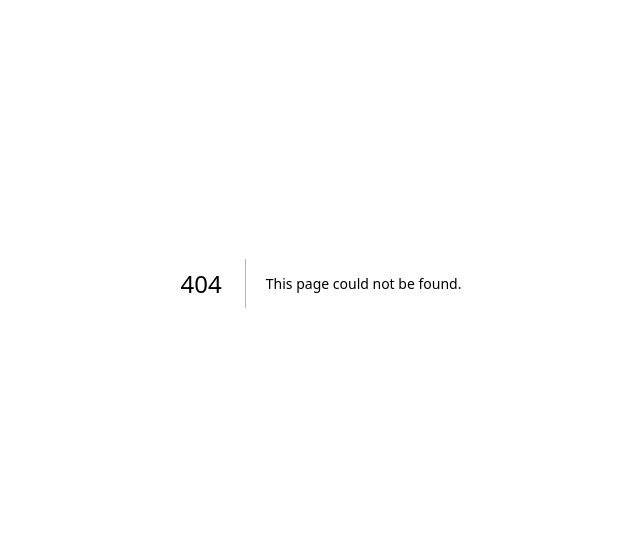
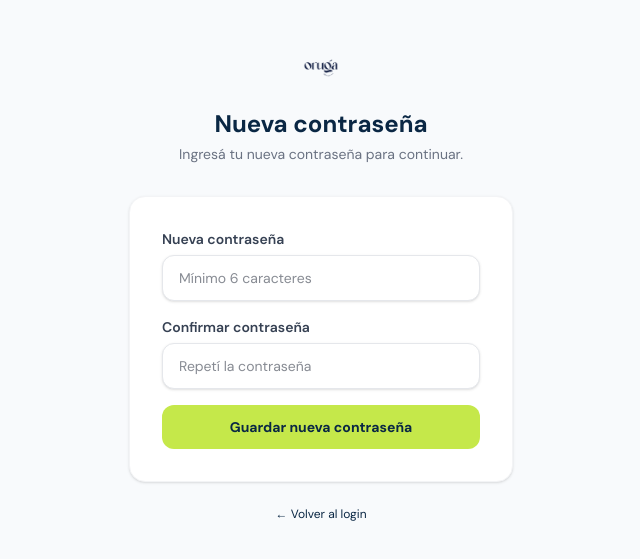
Before and after one commit to caballerodc10-cpu/sistema-de-membresia, a Next.js app: page /reset-password in a window 1280 px wide. Before the commit this address had no page. Shown: the part 117-676 px from the top of the page, without its empty margins (319-959 px from the left). Built offline with nearby package versions, Linux system fonts and the light colour scheme.

Commit message:
feat: agregar pagina reset-password para restablecer contrasena

```diff
--- /dev/null
+++ b/app/(auth)/reset-password/page.tsx
@@ -0,0 +1,113 @@
+'use client'
+
+import { useState, useEffect } from 'react'
+import { useRouter } from 'next/navigation'
+import Image from 'next/image'
+import { createClient } from '@/lib/supabase'
+
+export default function ResetPasswordPage() {
+const router = useRouter()
+const [password, setPassword] = useState('')
+const [confirm, setConfirm] = useState('')
+const [loading, setLoading] = useState(false)
+const [error, setError] = useState('')
+const [success, setSuccess] = useState(false)
+
+useEffect(() => {
+// Supabase maneja el token del hash automáticamente
+}, [])
+
+async function handleReset(e: React.FormEvent) {
+e.preventDefault()
+if (password !== confirm) {
+setError('Las contraseñas no coinciden.')
+return
+}
+if (password.length < 6) {
+setError('La contraseña debe tener al menos 6 caracteres.')
+return
+}
+setLoading(true)
+setError('')
+const supabase = createClient()
+const { error } = await supabase.auth.updateUser({ password })
+if (error) {
+setError('No se pudo actualizar la contraseña. El link puede haber expirado.')
+} else {
+setSuccess(true)
+setTimeout(() => router.push('/login'), 3000)
+}
+setLoading(false)
+}
+
+return (
+<div className="min-h-screen flex items-center justify-center px-4" style={{ background: '#f8fafc' }}>
+<div className="w-full max-w-sm">
+<div className="text-center mb-8">
+<div className="relative w-40 h-12 mx-auto mb-4">
+<Image
+src="/logo/logo-oruga-sin-fondo.png"
+alt="Oruga Cowork"
+fill
+className="object-contain"
+style={{ filter: 'brightness(0) saturate(100%) invert(12%) sepia(50%) saturate(800%) hue-rotate(188deg)' }}
+/>
+</div>
+<h1 className="text-2xl font-black" style={{ color: '#0a2744' }}>Nueva contraseña</h1>
+<p className="text-gray-500 text-sm mt-1">Ingresá tu nueva contraseña para continuar.</p>
+</div>
+
+{success ? (
+<div className="rounded-2xl bg-green-50 border border-green-200 px-6 py-8 text-center">
+<div className="text-4xl mb-3">✅</div>
+<p className="text-green-700 font-bold text-lg">¡Contraseña actualizada!</p>
+<p className="text-green-600 text-sm mt-1">Redirigiendo al login...</p>
+</div>
+) : (
+<form onSubmit={handleReset} className="bg-white rounded-2xl shadow-sm border border-gray-100 p-8 space-y-4">
+<div>
+<label className="block text-sm font-semibold text-gray-700 mb-1.5">Nueva contraseña</label>
+<input
+type="password"
+value={password}
+onChange={e => setPassword(e.target.value)}
+required
+minLength={6}
+placeholder="Mínimo 6 caracteres"
+className="w-full px-4 py-3 border border-gray-200 rounded-xl focus:outline-none focus:ring-2 text-gray-900 bg-white shadow-sm text-sm"
+/>
+</div>
+<div>
+<label className="block text-sm font-semibold text-gray-700 mb-1.5">Confirmar contraseña</label>
+<input
+type="password"
+value={confirm}
+onChange={e => setConfirm(e.target.value)}
+required
+placeholder="Repetí la contraseña"
+className="w-full px-4 py-3 border border-gray-200 rounded-xl focus:outline-none focus:ring-2 text-gray-900 bg-white shadow-sm text-sm"
+/>
+</div>
+{error && (
+<div className="rounded-xl bg-red-50 border border-red-100 px-4 py-3 text-red-600 text-sm">
+{error}
+</div>
+)}
+<button
+type="submit"
+disabled={loading}
+className="w-full font-bold py-3 rounded-xl text-sm disabled:opacity-60 transition-all"
+style={{ background: '#c5e84a', color: '#0a2744' }}
+>
+{loading ? 'Actualizando...' : 'Guardar nueva contraseña'}
+</button>
+</form>
+)}
+
+<p className="text-center text-xs text-gray-400 mt-6">
+<a href="/login" className="hover:underline" style={{ color: '#0a2744' }}>← Volver al login</a>
+</p>
+</div>
+</div>
+)
+}
```
